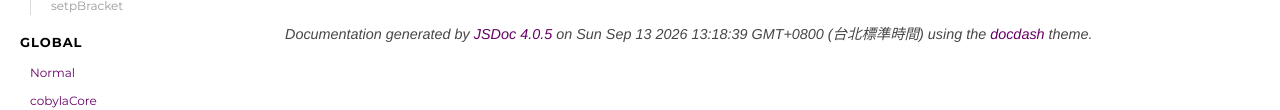
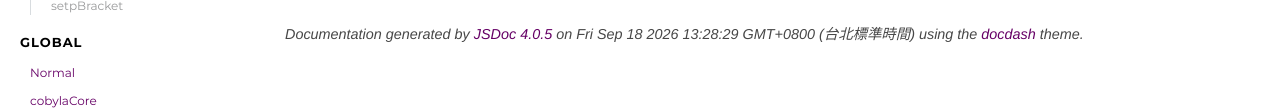
Before and after one commit to yuda-lyu/w-optimization, a plain HTML site: page -_class.mjs.html in a window 1280 px wide. Shown: the part 240-350 px from the top of the page. Drawn offline with Linux system fonts and the light colour scheme.

Commit message:
deploy 2026-09-18T05:28:48.237Z

```diff
--- a/-_class.mjs.html
+++ b/-_class.mjs.html
@@ -62,7 +62,7 @@
 <br class="clear">
 
 <footer>
-    Documentation generated by <a href="https://github.com/jsdoc3/jsdoc">JSDoc 4.0.5</a> on Sun Sep 13 2026 13:18:39 GMT+0800 (台北標準時間) using the <a href="https://github.com/clenemt/docdash">docdash</a> theme.
+    Documentation generated by <a href="https://github.com/jsdoc3/jsdoc">JSDoc 4.0.5</a> on Fri Sep 18 2026 13:28:29 GMT+0800 (台北標準時間) using the <a href="https://github.com/clenemt/docdash">docdash</a> theme.
 </footer>
 
 <script>prettyPrint();</script>
```
Also changed, not shown: arrBinarySearch.mjs.html (+1 -1 lines), arrBinarySearchClosest.mjs.html (+1 -1 lines), binarySearch.mjs.html (+1 -1 lines), cobyla.mjs.html (+1 -1 lines), global.html (+1 -1 lines), goldenSection.mjs.html (+1 -1 lines), goldenSectionLiberate.mjs.html (+1 -1 lines), index.html (+1 -1 lines), limitBFGS.mjs.html (+1 -1 lines), nelderMead.mjs.html (+1 -1 lines), setpBracket.mjs.html (+1 -1 lines), w-optimization.html (+1 -1 lines).
